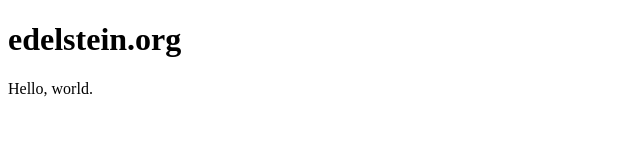
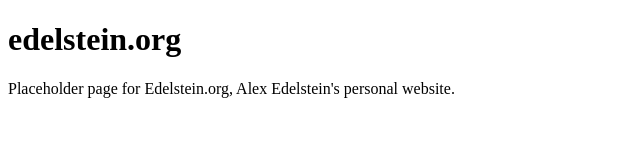
Before and after one commit to alexed1/edelstein-org, a plain HTML site: page index.html in a window 1280 px wide. Shown: the whole page, without its empty margins (0-640 px from the left). Drawn offline with Linux system fonts and the light colour scheme.

Commit message:
Update index.html

```diff
--- a/index.html
+++ b/index.html
@@ -6,6 +6,6 @@
   </head>
   <body>
     <h1>edelstein.org</h1>
-    <p>Hello, world.</p>
+    <p>Placeholder page for Edelstein.org, Alex Edelstein's personal website.</p>
   </body>
 </html>
```
